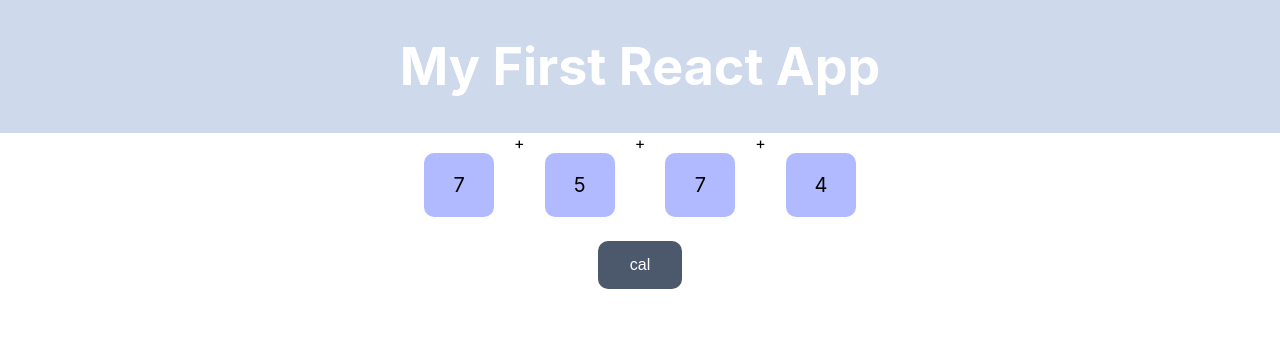
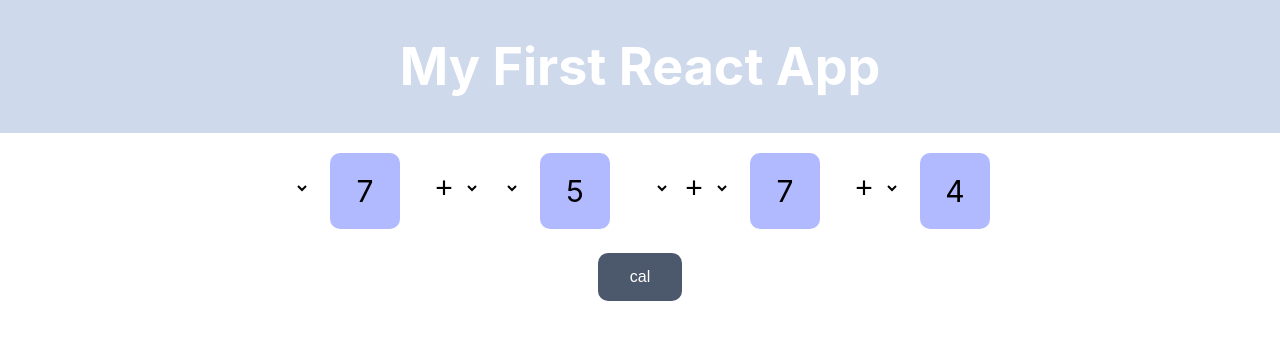
Before and after one commit to takumi284/CalGame, a React (Create React App) app: page / in a window 1280 px wide. Shown: the top 340 px of the page. Built offline with nearby package versions, Linux system fonts and the light colour scheme.

Commit message:
記号選択機能の追加

```diff
--- a/src/App.css
+++ b/src/App.css
@@ -16,7 +16,27 @@
   border-radius: 10px;
   /* box-shadow: 0 0 10px rgba(255, 255, 255, 0.5); */
   text-align: center;
-  font-size: 20px;
+  font-size: 30px;
+}
+
+.operator1{
+  background-color: #ffffff;
+  width : 60px;
+  height: 60px;
+  margin: 25px 0px;
+  border: none;
+  text-align: center;
+  font-size: 30px;
+}
+
+.operator2{
+  background-color: #ffffff;
+  width : 40px;
+  height: 60px;
+  margin: 25px 0px;
+  border: none;
+  text-align: center;
+  font-size: 50px;
 }
 
 .button1 {
--- a/src/App.jsx
+++ b/src/App.jsx
@@ -17,18 +17,55 @@ function App() {
       </header>
       <body className="App-body">
         <div className="number-field">
+          <select className="operator2">
+            <option value=" " selected> </option>
+            <option value="(">(</option>
+          </select>
+
           <div className="number-area">
           {input1}
           </div>
-          +
+
+          <select className="operator1">
+            <option value="+" selected>+</option>
+            <option value="-">-</option>
+            <option value="*">*</option>
+            <option value="/">/</option>
+          </select>
+
+          <select className="operator2">
+            <option value=" " selected> </option>
+            <option value="(">(</option>
+          </select>
+
           <div className="number-area">
           {input2}
           </div>
-          +
+
+          <select className="operator2">
+            <option value=" " selected> </option>
+            <option value="(">(</option>
+            <option value=")">)</option>
+          </select>
+
+          <select className="operator1">
+            <option value="+" selected>+</option>
+            <option value="-">-</option>
+            <option value="*">*</option>
+            <option value="/">/</option>
+          </select>
+
           <div className="number-area">
           {input3}
           </div>
-          +
+
+          <select className="operator1">
+            <option value="+" selected>+</option>
+            <option value="-">-</option>
+            <option value="*">*</option>
+            <option value="/">/</option>
+          </select>
+
           <div className="number-area">
           {input4}
           </div>
```
